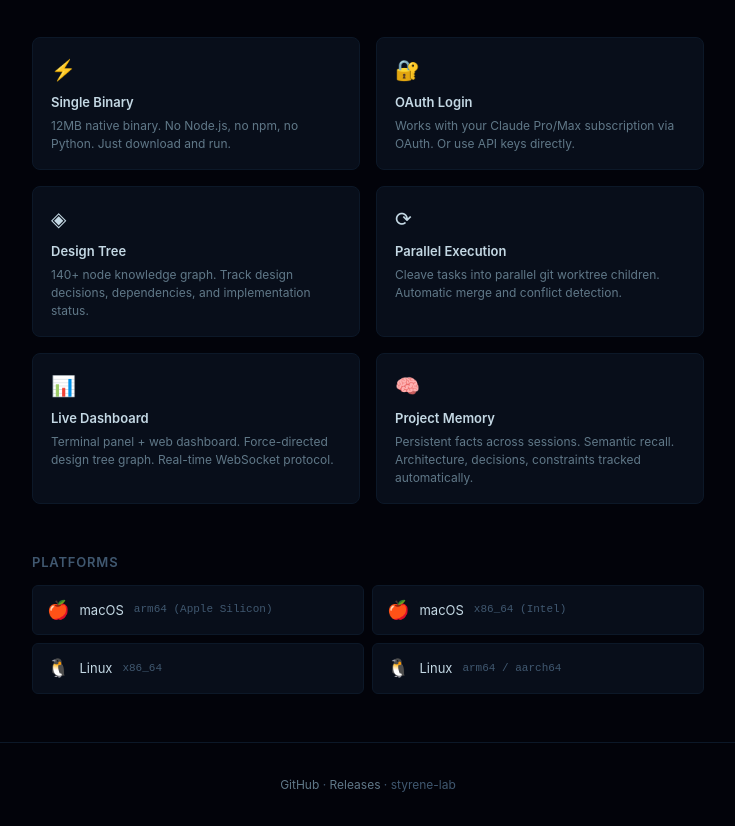
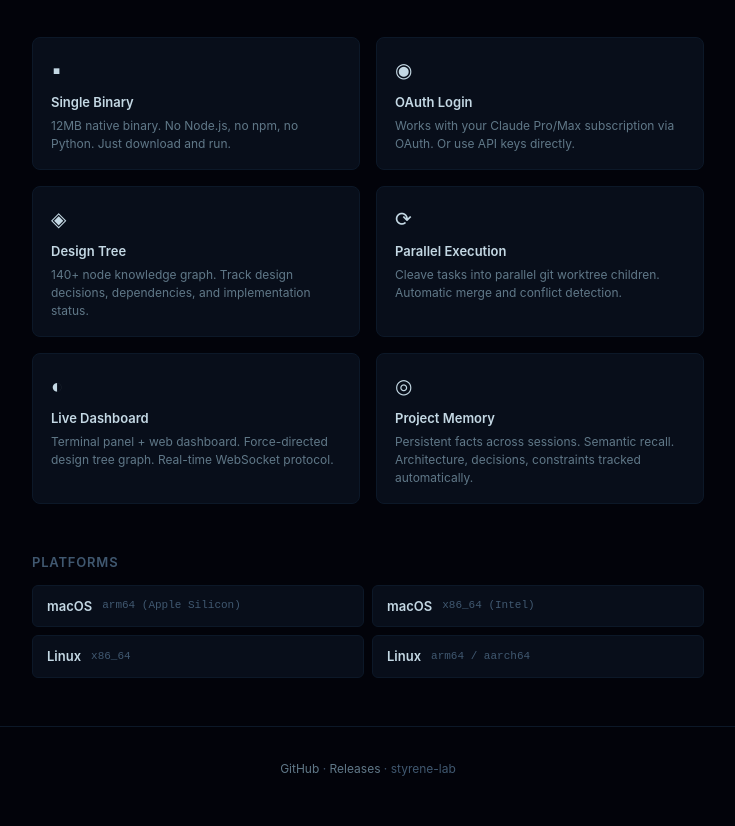
Before and after one commit to styrene-lab/omegon-core, a plain HTML site: page site/index.html in a window 1280 px wide. Shown: the part 487-1313 px from the top of the page, without its empty margins (272-1007 px from the left). Drawn offline with Linux system fonts and the light colour scheme.

Commit message:
fix: remove emoji from install site — use Unicode symbols from Alpharius palette

```diff
--- a/site/index.html
+++ b/site/index.html
@@ -144,8 +144,7 @@
     display: flex; align-items: center; gap: 10px;
     font-size: 13px;
   }
-  .platform-icon { font-size: 18px; }
-  .platform-name { color: var(--fg); }
+  .platform-name { color: var(--fg); font-weight: 600; }
   .platform-arch { color: var(--dim); font-size: 11px; font-family: 'SF Mono', monospace; }
 
   /* Footer */
@@ -187,12 +186,12 @@
 
   <div class="features">
     <div class="feature">
-      <div class="feature-icon">⚡</div>
+      <div class="feature-icon">▪</div>
       <h3>Single Binary</h3>
       <p>12MB native binary. No Node.js, no npm, no Python. Just download and run.</p>
     </div>
     <div class="feature">
-      <div class="feature-icon">🔐</div>
+      <div class="feature-icon">◉</div>
       <h3>OAuth Login</h3>
       <p>Works with your Claude Pro/Max subscription via OAuth. Or use API keys directly.</p>
     </div>
@@ -207,12 +206,12 @@
       <p>Cleave tasks into parallel git worktree children. Automatic merge and conflict detection.</p>
     </div>
     <div class="feature">
-      <div class="feature-icon">📊</div>
+      <div class="feature-icon">◐</div>
       <h3>Live Dashboard</h3>
       <p>Terminal panel + web dashboard. Force-directed design tree graph. Real-time WebSocket protocol.</p>
     </div>
     <div class="feature">
-      <div class="feature-icon">🧠</div>
+      <div class="feature-icon">◎</div>
       <h3>Project Memory</h3>
       <p>Persistent facts across sessions. Semantic recall. Architecture, decisions, constraints tracked automatically.</p>
     </div>
@@ -222,22 +221,18 @@
     <h2>Platforms</h2>
     <div class="platform-grid">
       <div class="platform">
-        <span class="platform-icon">🍎</span>
         <span class="platform-name">macOS</span>
         <span class="platform-arch">arm64 (Apple Silicon)</span>
       </div>
       <div class="platform">
-        <span class="platform-icon">🍎</span>
         <span class="platform-name">macOS</span>
         <span class="platform-arch">x86_64 (Intel)</span>
       </div>
       <div class="platform">
-        <span class="platform-icon">🐧</span>
         <span class="platform-name">Linux</span>
         <span class="platform-arch">x86_64</span>
       </div>
       <div class="platform">
-        <span class="platform-icon">🐧</span>
         <span class="platform-name">Linux</span>
         <span class="platform-arch">arm64 / aarch64</span>
       </div>
```
